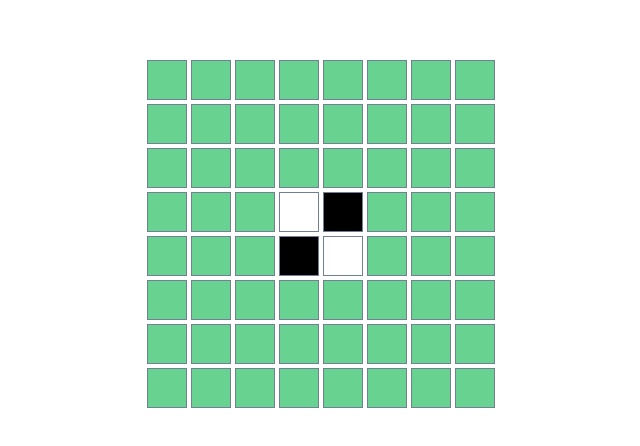
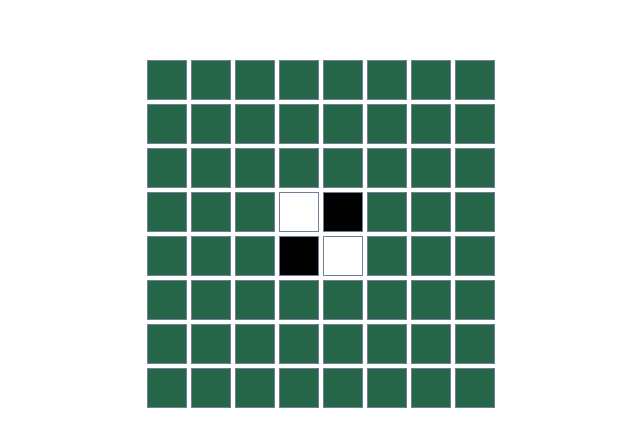
Before and after one commit to GPT-Engineer-App-Dev/flip-othello-game, a React (Vite) app: page / in a window 1280 px wide. Shown: the part 166-612 px from the top of the page, without its empty margins (319-959 px from the left). Built offline with nearby package versions, Linux system fonts and the light colour scheme.

Commit message:
Updated the background color of empty squares on the Othello board from `green.300` to a darker shade `green.700`.
Make the green darker

```diff
--- a/src/pages/Index.jsx
+++ b/src/pages/Index.jsx
@@ -38,7 +38,7 @@ const Index = () => {
     setBoard(newBoard);
   };
 
-  const renderSquare = (piece, row, col) => <Box w="40px" h="40px" bg={piece ? (piece === "B" ? "black" : "white") : "green.300"} border="1px" borderColor="gray.500" onClick={() => placePiece(row, col)} />;
+  const renderSquare = (piece, row, col) => <Box w="40px" h="40px" bg={piece ? (piece === "B" ? "black" : "white") : "green.700"} border="1px" borderColor="gray.500" onClick={() => placePiece(row, col)} />;
 
   const renderBoard = () => (
     <Grid templateColumns={`repeat(${boardSize}, 1fr)`} gap={1}>
```
